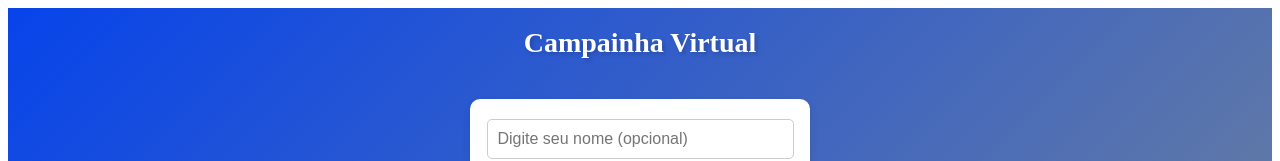
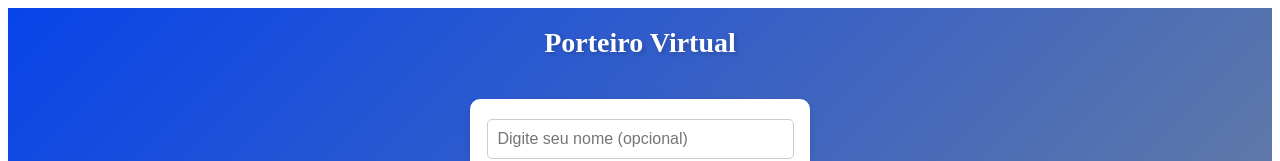
Before and after one commit to flaviopcsilva/campainha-frontend, an Angular app: page / in a window 1280 px wide. Shown: the top 161 px of the page. Built offline with nearby package versions, Linux system fonts and the light colour scheme.

Commit message:
alterando icone

```diff
--- a/src/app/upload/upload.component.html
+++ b/src/app/upload/upload.component.html
@@ -1,5 +1,5 @@
 <div class="main-container">
-    <h1>Campainha Virtual</h1> <!-- Título principal centralizado -->
+    <h1>Porteiro Virtual</h1> <!-- Título principal centralizado -->
 
     <div class="upload-container">
 
--- a/src/index.html
+++ b/src/index.html
@@ -1,13 +1,16 @@
 <!doctype html>
 <html lang="en">
+
 <head>
   <meta charset="utf-8">
   <title>CampainhaFront</title>
   <base href="/">
   <meta name="viewport" content="width=device-width, initial-scale=1">
-  <link rel="icon" type="image/x-icon" href="favicon.ico">
+  <link rel="icon" type="image/x-icon" href="https://cdn-icons-png.flaticon.com/128/8957/8957744.png">
 </head>
+
 <body>
   <app-root></app-root>
 </body>
+
 </html>
```
